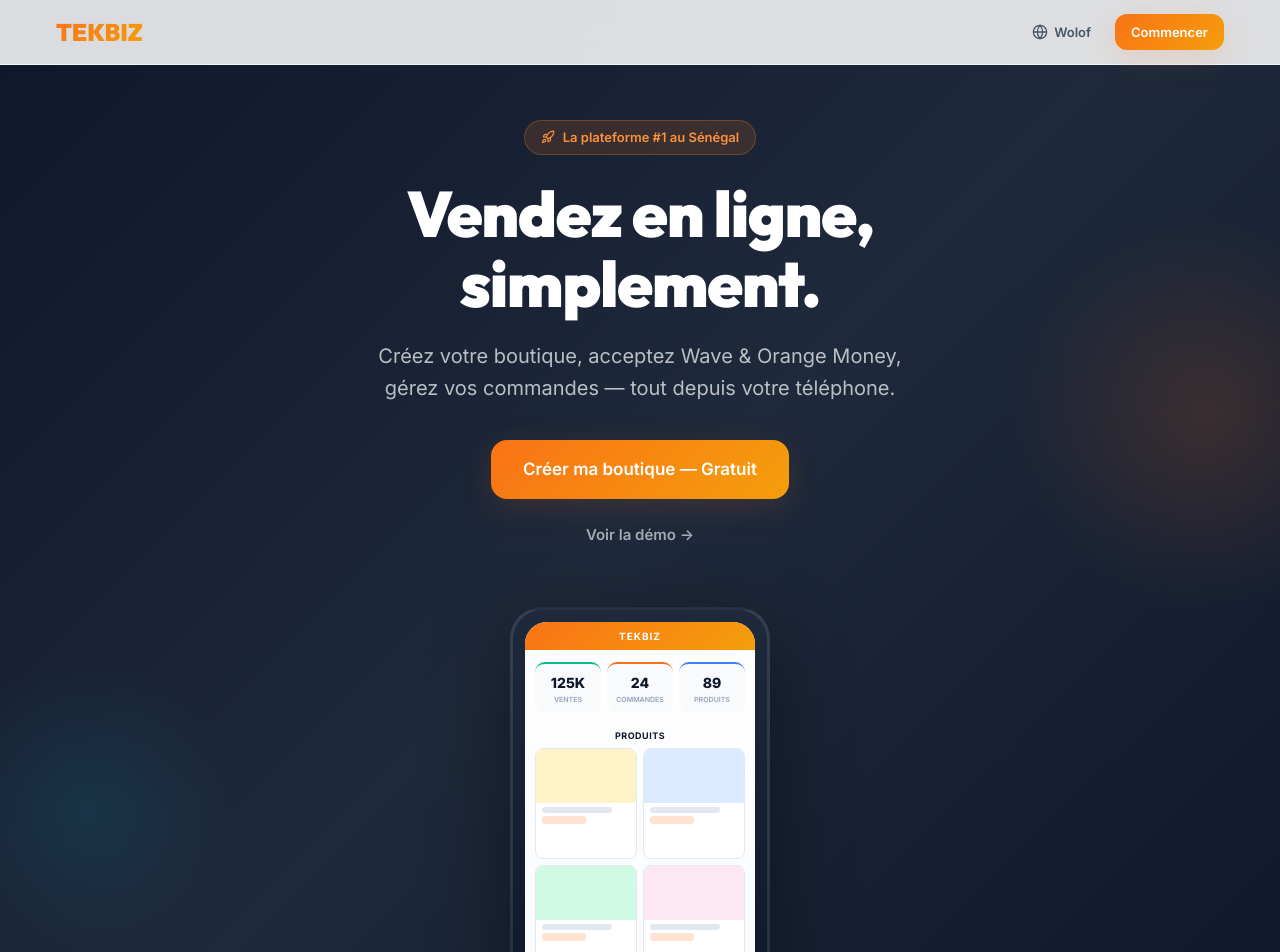
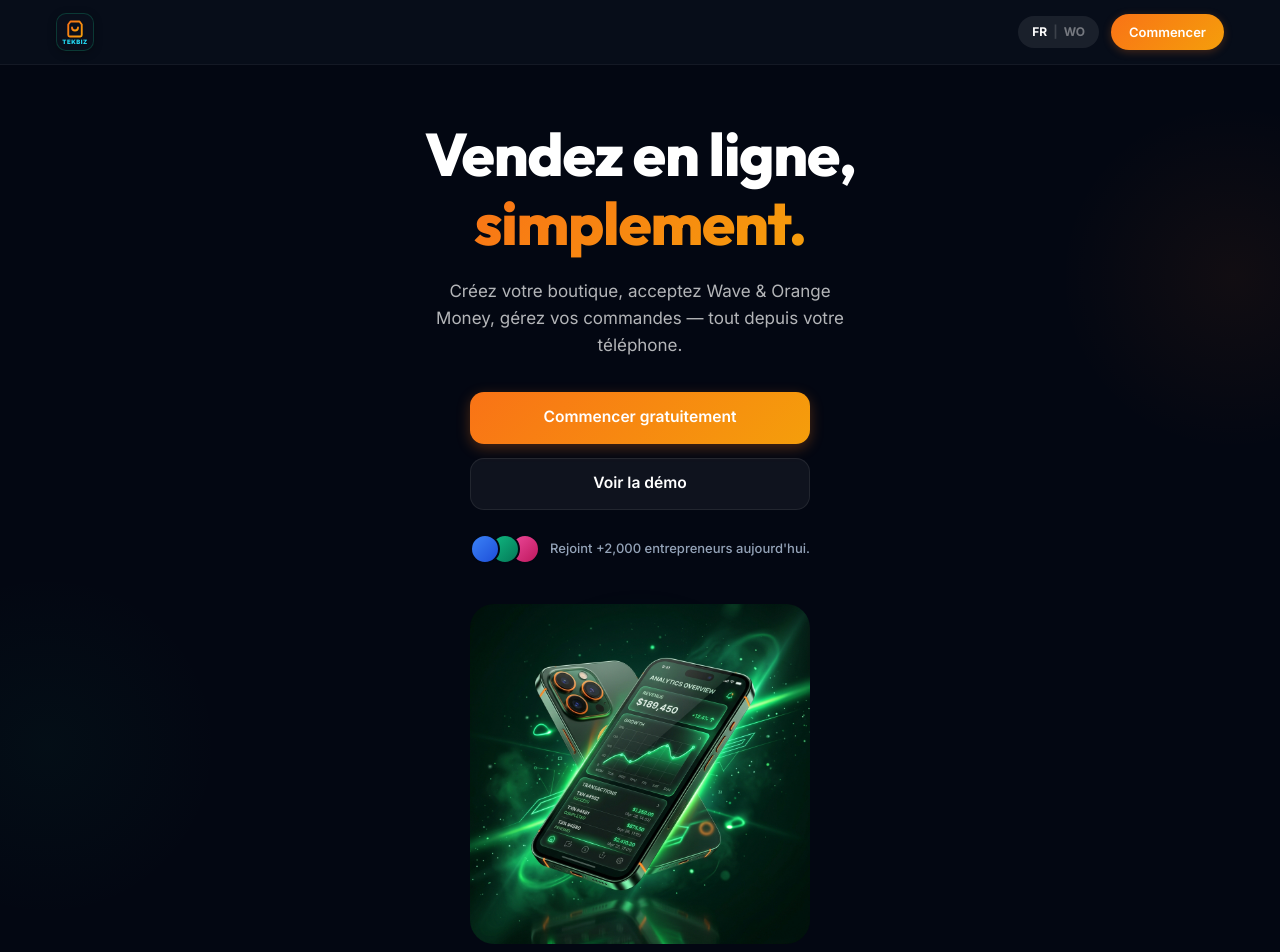
Before and after one commit to pistyl/Tekbiz, a Next.js app: page / in a window 1280 px wide. Shown: the top 952 px of the page. Built offline with nearby package versions, Linux system fonts and the light colour scheme.

Commit message:
redesign landing page to match screenshot with dark theme and new mockup image

```diff
--- a/app/page.js
+++ b/app/page.js
@@ -4,11 +4,29 @@
 import { IconRocket, IconZap, IconWallet, IconChart, IconEdit, IconCamera, IconParty, IconHome, IconPackage, IconClipboard, IconDollar, IconUser, IconCheck } from '@/lib/icons';
 
 function LangToggle() {
-  const { lang, toggleLang, t } = useLanguage();
+  const { lang, toggleLang } = useLanguage();
   return (
-    <button onClick={toggleLang} className="btn btn-ghost btn-sm" style={{ gap: 6 }}>
-      <svg width="16" height="16" viewBox="0 0 24 24" fill="none" stroke="currentColor" strokeWidth="2"><circle cx="12" cy="12" r="10"/><path d="M2 12h20M12 2a15.3 15.3 0 0 1 4 10 15.3 15.3 0 0 1-4 10 15.3 15.3 0 0 1-4-10 15.3 15.3 0 0 1 4-10z"/></svg>
-      {lang === 'fr' ? 'Wolof' : 'Français'}
+    <button
+      onClick={toggleLang}
+      style={{
+        background: 'rgba(255, 255, 255, 0.08)',
+        border: 'none',
+        borderRadius: '20px',
+        padding: '6px 14px',
+        color: '#94A3B8',
+        fontSize: '0.75rem',
+        fontWeight: 700,
+        display: 'flex',
+        alignItems: 'center',
+        gap: 6,
+        cursor: 'pointer',
+        fontFamily: 'var(--font-sans)',
+        transition: 'all 0.2s ease'
+      }}
+    >
+      <span style={{ color: lang === 'fr' ? '#fff' : 'rgba(255,255,255,0.4)', transition: 'color 0.2s' }}>FR</span>
+      <span style={{ color: 'rgba(255, 255, 255, 0.15)' }}>|</span>
+      <span style={{ color: lang === 'wo' ? '#fff' : 'rgba(255,255,255,0.4)', transition: 'color 0.2s' }}>WO</span>
     </button>
   );
 }
@@ -16,14 +34,54 @@
 function Navbar() {
   const { t } = useLanguage();
   return (
-    <nav style={{ position: 'fixed', top: 0, left: 0, right: 0, zIndex: 50, background: 'rgba(255,255,255,0.85)', backdropFilter: 'blur(16px)', borderBottom: '1px solid var(--border-light)', paddingTop: 'env(safe-area-inset-top, 0px)' }}>
-      <div className="container" style={{ display: 'flex', alignItems: 'center', justifyContent: 'space-between', height: 64 }}>
-        <Link href="/" style={{ fontFamily: 'var(--font-display)', fontWeight: 900, fontSize: '1.5rem', display: 'flex', alignItems: 'center', gap: 8 }}>
-          <span style={{ background: 'var(--gradient-primary)', WebkitBackgroundClip: 'text', WebkitTextFillColor: 'transparent' }}>TEKBIZ</span>
+    <nav style={{ position: 'fixed', top: 0, left: 0, right: 0, zIndex: 50, background: 'rgba(9, 15, 28, 0.8)', backdropFilter: 'blur(16px)', borderBottom: '1px solid rgba(255, 255, 255, 0.05)', paddingTop: 'env(safe-area-inset-top, 0px)' }}>
+      <div className="container" style={{ display: 'flex', alignItems: 'center', justifyContent: 'space-between', height: 64, padding: '0 16px' }}>
+        <Link href="/" style={{ display: 'flex', alignItems: 'center', gap: 10, textDecoration: 'none' }}>
+          <div style={{
+            width: 38,
+            height: 38,
+            borderRadius: '10px',
+            background: '#090F1C',
+            border: '1.5px solid rgba(16, 185, 129, 0.25)',
+            display: 'flex',
+            flexDirection: 'column',
+            alignItems: 'center',
+            justifyContent: 'center',
+            boxShadow: '0 2px 8px rgba(0,0,0,0.3)',
+            gap: 1
+          }}>
+            <svg width="18" height="18" viewBox="0 0 24 24" fill="none" stroke="url(#bag-grad-nav)" strokeWidth="2.5" strokeLinecap="round" strokeLinejoin="round">
+              <defs>
+                <linearGradient id="bag-grad-nav" x1="0%" y1="0%" x2="100%" y2="100%">
+                  <stop offset="0%" stopColor="#F97316" />
+                  <stop offset="100%" stopColor="#F59E0B" />
+                </linearGradient>
+              </defs>
+              <path d="M6 2L3 6v14a2 2 0 0 0 2 2h14a2 2 0 0 0 2-2V6l-3-4z" />
+              <line x1="3" y1="6" x2="21" y2="6" />
+              <path d="M16 10a4 4 0 0 1-8 0" />
+            </svg>
+            <span style={{ fontSize: '6px', fontWeight: 900, color: '#22D3EE', letterSpacing: '0.5px', lineHeight: 1 }}>TEKBIZ</span>
+          </div>
         </Link>
-        <div style={{ display: 'flex', alignItems: 'center', gap: 8 }}>
+        <div style={{ display: 'flex', alignItems: 'center', gap: 12 }}>
           <LangToggle />
-          <Link href="/login" className="btn btn-primary btn-sm">{t('commencer')}</Link>
+          <Link href="/login" style={{
+            background: 'var(--gradient-primary)',
+            border: 'none',
+            borderRadius: '20px',
+            padding: '8px 18px',
+            color: '#fff',
+            fontSize: '0.8125rem',
+            fontWeight: 600,
+            textDecoration: 'none',
+            boxShadow: '0 2px 8px rgba(249, 115, 22, 0.25)',
+            display: 'inline-flex',
+            alignItems: 'center',
+            fontFamily: 'var(--font-sans)'
+          }}>
+            {t('commencer')}
+          </Link>
         </div>
       </div>
     </nav>
@@ -32,67 +90,101 @@
 
 function HeroSection() {
   const { t } = useLanguage();
+  const titleParts = t('heroTitle').split(',');
+  const firstPart = titleParts[0] ? titleParts[0] + ',' : '';
+  const secondPart = titleParts[1] ? titleParts[1].trim() : '';
+
   return (
-    <section style={{ minHeight: '100vh', display: 'flex', alignItems: 'center', background: 'var(--gradient-hero)', color: 'white', paddingTop: 80, position: 'relative', overflow: 'hidden' }}>
-      <div style={{ position: 'absolute', top: '20%', right: '-10%', width: 400, height: 400, background: 'radial-gradient(circle, rgba(249,115,22,0.15) 0%, transparent 70%)', borderRadius: '50%' }} />
-      <div style={{ position: 'absolute', bottom: '10%', left: '-5%', width: 300, height: 300, background: 'radial-gradient(circle, rgba(6,182,212,0.1) 0%, transparent 70%)', borderRadius: '50%' }} />
-      <div className="container" style={{ textAlign: 'center', position: 'relative', zIndex: 1, padding: '40px 16px' }}>
-        <div style={{ display: 'inline-flex', alignItems: 'center', gap: 8, background: 'rgba(249,115,22,0.15)', border: '1px solid rgba(249,115,22,0.3)', borderRadius: 'var(--radius-full)', padding: '6px 16px', fontSize: '0.8125rem', fontWeight: 600, color: 'var(--primary-light)', marginBottom: 24 }}>
-          <IconRocket size={14} color="var(--primary-light)" /> La plateforme #1 au Sénégal
-        </div>
-        <h1 style={{ fontSize: 'clamp(2rem, 6vw, 4rem)', maxWidth: 700, margin: '0 auto 20px', lineHeight: 1.1, fontWeight: 900 }}>
-          {t('heroTitle')}
+    <section style={{ minHeight: '100vh', display: 'flex', alignItems: 'center', background: '#030712', color: 'white', paddingTop: 100, paddingBottom: 60, position: 'relative', overflow: 'hidden' }}>
+      {/* Background gradients */}
+      <div style={{ position: 'absolute', top: '10%', right: '-10%', width: 350, height: 350, background: 'radial-gradient(circle, rgba(249,115,22,0.06) 0%, transparent 70%)', borderRadius: '50%', pointerEvents: 'none' }} />
+      <div style={{ position: 'absolute', bottom: '10%', left: '-10%', width: 350, height: 350, background: 'radial-gradient(circle, rgba(16,185,129,0.04) 0%, transparent 70%)', borderRadius: '50%', pointerEvents: 'none' }} />
+
+      <div className="container" style={{ textAlign: 'center', position: 'relative', zIndex: 1, padding: '20px 16px', display: 'flex', flexDirection: 'column', alignItems: 'center' }}>
+        <h1 style={{ fontSize: 'clamp(2.25rem, 6vw, 3.75rem)', fontWeight: 800, fontFamily: 'var(--font-display)', marginBottom: 20, lineHeight: 1.15, letterSpacing: '-0.02em', maxWidth: 700 }}>
+          {firstPart}
+          {secondPart && <><br /><span style={{ background: 'var(--gradient-primary)', WebkitBackgroundClip: 'text', WebkitTextFillColor: 'transparent' }}>{secondPart}</span></>}
         </h1>
-        <p style={{ fontSize: 'clamp(1rem, 2.5vw, 1.25rem)', maxWidth: 560, margin: '0 auto 36px', color: 'rgba(255,255,255,0.7)', lineHeight: 1.6 }}>
+
+        <p style={{ fontSize: 'clamp(0.95rem, 2.5vw, 1.0625rem)', maxWidth: 440, margin: '0 auto 32px', color: 'rgba(255,255,255,0.7)', lineHeight: 1.6, fontWeight: 400 }}>
           {t('heroSubtitle')}
         </p>
-        <div style={{ display: 'flex', flexDirection: 'column', gap: 12, alignItems: 'center' }}>
-          <Link href="/register" className="btn btn-primary btn-lg" style={{ fontSize: '1.0625rem', minWidth: 280 }}>
-            {t('getStarted')}
+
+        <div style={{ display: 'flex', flexDirection: 'column', gap: 14, alignItems: 'center', width: '100%', maxWidth: '340px', margin: '0 auto 24px' }}>
+          <Link href="/register" style={{
+            display: 'flex',
+            alignItems: 'center',
+            justifyContent: 'center',
+            height: 52,
+            borderRadius: '14px',
+            background: 'var(--gradient-primary)',
+            color: '#fff',
+            fontWeight: 600,
+            fontSize: '0.975rem',
+            textDecoration: 'none',
+            width: '100%',
+            boxShadow: '0 4px 14px rgba(249, 115, 22, 0.3)',
+            transition: 'transform 0.2s ease, opacity 0.2s ease',
+            cursor: 'pointer'
+          }}>
+            {t('startFree')}
           </Link>
-          <Link href="#demo" className="btn btn-ghost" style={{ color: 'rgba(255,255,255,0.6)' }}>
-            {t('seeDemo')} →
+          <Link href="#demo" style={{
+            display: 'flex',
+            alignItems: 'center',
+            justifyContent: 'center',
+            height: 52,
+            borderRadius: '14px',
+            background: 'rgba(255, 255, 255, 0.05)',
+            border: '1px solid rgba(255, 255, 255, 0.08)',
+            color: '#fff',
+            fontWeight: 600,
+            fontSize: '0.975rem',
+            textDecoration: 'none',
+            width: '100%',
+            transition: 'background 0.2s ease'
+          }}>
+            {t('seeDemo')}
           </Link>
         </div>
 
+        <div style={{ display: 'flex', alignItems: 'center', justifyContent: 'center', gap: 10, marginBottom: 40 }}>
+          <div style={{ display: 'flex', alignItems: 'center' }}>
+            <div style={{ width: 30, height: 30, borderRadius: '50%', border: '2px solid #030712', background: 'linear-gradient(135deg, #3B82F6, #1D4ED8)', zIndex: 3 }} />
+            <div style={{ width: 30, height: 30, borderRadius: '50%', border: '2px solid #030712', background: 'linear-gradient(135deg, #10B981, #047857)', marginLeft: -10, zIndex: 2 }} />
+            <div style={{ width: 30, height: 30, borderRadius: '50%', border: '2px solid #030712', background: 'linear-gradient(135deg, #EC4899, #BE185D)', marginLeft: -10, zIndex: 1 }} />
+          </div>
+          <span style={{ fontSize: '0.8125rem', color: '#94A3B8', fontWeight: 500 }}>
+            {t('socialProof')}
+          </span>
+        </div>
+
         {/* Phone Mockup */}
-        <div style={{ marginTop: 48, display: 'flex', justifyContent: 'center' }}>
-          <div style={{ width: 260, height: 420, background: 'linear-gradient(180deg, #1E293B 0%, #0F172A 100%)', borderRadius: 32, border: '3px solid rgba(255,255,255,0.1)', padding: 12, boxShadow: '0 24px 80px rgba(0,0,0,0.4)', position: 'relative', overflow: 'hidden' }}>
-            <div style={{ width: '100%', height: '100%', borderRadius: 22, background: 'linear-gradient(180deg, #fff 0%, #f8fafc 100%)', overflow: 'hidden', display: 'flex', flexDirection: 'column' }}>
-              {/* Status bar */}
-              <div style={{ height: 28, background: 'var(--gradient-primary)', display: 'flex', alignItems: 'center', justifyContent: 'center', fontSize: 10, fontWeight: 700, color: 'white', letterSpacing: 1 }}>TEKBIZ</div>
-              {/* Mock stats */}
-              <div style={{ padding: '12px 10px', display: 'flex', gap: 6 }}>
-                {[{ v: '125K', l: 'Ventes', c: '#10B981' }, { v: '24', l: 'Commandes', c: '#F97316' }, { v: '89', l: 'Produits', c: '#3B82F6' }].map((s, i) => (
-                  <div key={i} style={{ flex: 1, background: '#f8fafc', borderRadius: 10, padding: '8px 6px', textAlign: 'center', borderTop: `2px solid ${s.c}` }}>
-                    <div style={{ fontSize: 14, fontWeight: 800, color: '#0f172a' }}>{s.v}</div>
-                    <div style={{ fontSize: 7, color: '#94a3b8', fontWeight: 600, textTransform: 'uppercase' }}>{s.l}</div>
-                  </div>
-                ))}
-              </div>
-              {/* Mock products */}
-              <div style={{ padding: '4px 10px', fontSize: 9, fontWeight: 700, color: '#0f172a', textTransform: 'uppercase', letterSpacing: 0.5 }}>Produits</div>
-              <div style={{ padding: '0 10px', display: 'grid', gridTemplateColumns: '1fr 1fr', gap: 6, flex: 1 }}>
-                {[{ bg: '#FEF3C7' }, { bg: '#DBEAFE' }, { bg: '#D1FAE5' }, { bg: '#FCE7F3' }].map((p, i) => (
-                  <div key={i} style={{ borderRadius: 8, overflow: 'hidden', background: '#fff', border: '1px solid #e2e8f0' }}>
-                    <div style={{ height: 54, background: p.bg }} />
-                    <div style={{ padding: '4px 6px' }}>
-                      <div style={{ height: 6, background: '#e2e8f0', borderRadius: 3, marginBottom: 3, width: '80%' }} />
-                      <div style={{ height: 8, background: '#F97316', borderRadius: 3, width: '50%', opacity: 0.2 }} />
-                    </div>
-                  </div>
-                ))}
-              </div>
-              {/* Mock bottom nav with icons */}
-              <div style={{ height: 36, borderTop: '1px solid #e2e8f0', display: 'flex', alignItems: 'center', justifyContent: 'space-around', padding: '0 8px' }}>
-                <IconHome size={12} color="#F97316" />
-                <IconPackage size={12} color="#94a3b8" />
-                <IconClipboard size={12} color="#94a3b8" />
-                <IconDollar size={12} color="#94a3b8" />
-                <IconUser size={12} color="#94a3b8" />
-              </div>
-            </div>
-          </div>
+        <div style={{ display: 'flex', justifyContent: 'center', position: 'relative', width: '100%', maxWidth: '340px', margin: '0 auto' }}>
+          {/* Glow shadow */}
+          <div style={{
+            position: 'absolute',
+            width: '240px',
+            height: '240px',
+            background: 'radial-gradient(circle, rgba(16, 185, 129, 0.22) 0%, transparent 70%)',
+            zIndex: 0,
+            top: '20%',
+            left: '50%',
+            transform: 'translate(-50%, -20%)',
+            filter: 'blur(30px)'
+          }} />
+          <img
+            src="/hero_mockup.png"
+            alt="Tekbiz Mobile Dashboard"
+            style={{
+              width: '100%',
+              height: 'auto',
+              position: 'relative',
+              zIndex: 1,
+              borderRadius: '24px',
+              display: 'block'
+            }}
+          />
         </div>
       </div>
     </section>
```
Also changed, not shown: lib/i18n.js, public/hero_mockup.png (added).
